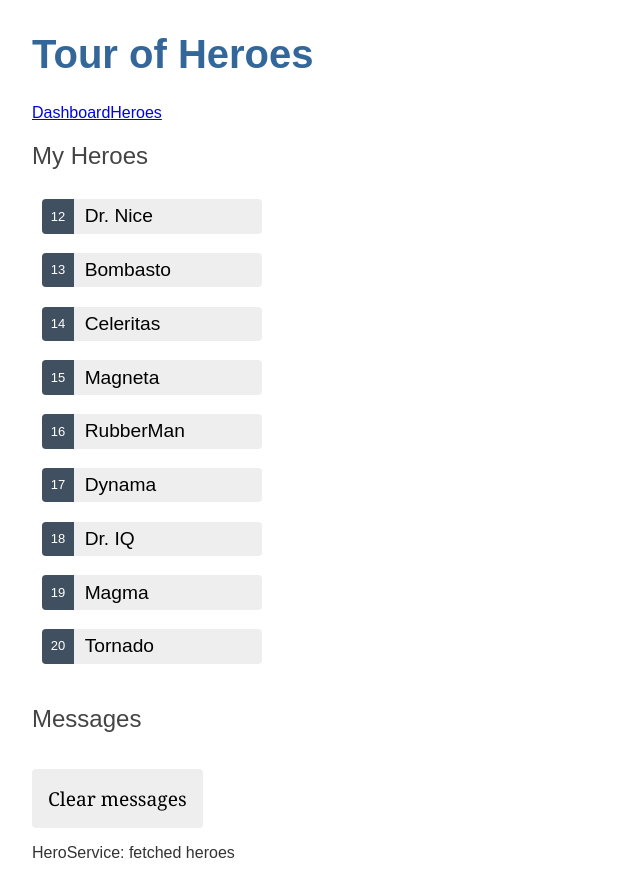
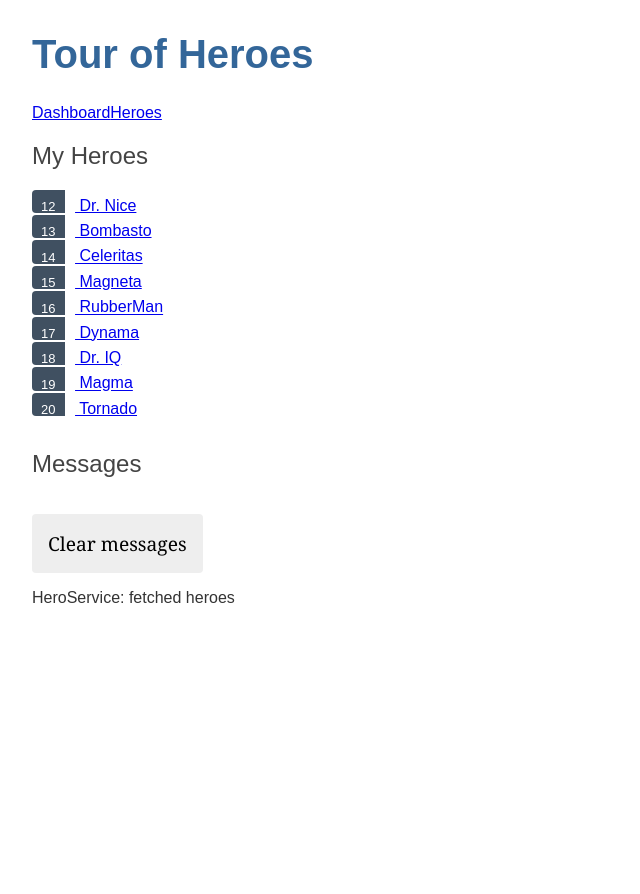
Before and after one commit to Shadypio/angular-tour-of-heroes, an Angular app: page /heroes in a window 1280 px wide. Shown: the whole page, without its empty margins (0-640 px from the left). After the commit the page ends 800 px from the top, so only its background shows below. Built offline with nearby package versions, Linux system fonts and the light colour scheme.

Commit message:
Added routing for hero details

```diff
--- a/src/app/app-routing.module.ts
+++ b/src/app/app-routing.module.ts
@@ -2,11 +2,13 @@
 import { RouterModule, Routes } from '@angular/router';
 import { HeroesComponent } from './components/heroes/heroes.component';
 import { DashboardComponent } from './components/dashboard/dashboard.component';
+import { HeroDetailComponent } from './components/hero-detail/hero-detail.component';
 
 const routes: Routes = [
-  { path: 'heroes', component: HeroesComponent },
+  { path: '', redirectTo: '/dashboard', pathMatch: 'full' },
   { path: 'dashboard', component: DashboardComponent },
-  { path: '', redirectTo: '/dashboard', pathMatch: 'full' },
+  { path: 'detail/:id', component: HeroDetailComponent },
+  { path: 'heroes', component: HeroesComponent }
 ];
 
 @NgModule({
--- a/src/app/components/dashboard/dashboard.component.html
+++ b/src/app/components/dashboard/dashboard.component.html
@@ -1,6 +1,7 @@
 <h2>Top Heroes</h2>
 <div class="heroes-menu">
-  <a *ngFor="let hero of heroes">
-    {{hero.name}}
-  </a>
+  <a *ngFor="let hero of heroes"
+  routerLink="/detail/{{hero.id}}">
+  {{hero.name}}
+</a>
 </div>
--- a/src/app/components/heroes/heroes.component.html
+++ b/src/app/components/heroes/heroes.component.html
@@ -1,12 +1,8 @@
 <h2>My Heroes</h2>
 <ul class="heroes">
   <li *ngFor="let hero of heroes">
-    <button [class.selected]="hero === selectedHero" type="button" (click)="onSelect(hero)">
-      <span class="badge">{{hero.id}}</span>
-      <span class="name">{{hero.name}}</span>
-    </button>
+    <a routerLink="/detail/{{hero.id}}">
+      <span class="badge">{{hero.id}}</span> {{hero.name}}
+    </a>
   </li>
-
 </ul>
-
-<app-hero-detail [hero]="selectedHero"></app-hero-detail>
--- a/src/app/components/heroes/heroes.component.ts
+++ b/src/app/components/heroes/heroes.component.ts
@@ -21,11 +21,6 @@
     this.getHeroes();
   }
 
-  onSelect(hero: Hero): void {
-    this.selectedHero = hero;
-    this.messageService.add(`HeroesComponent: Selected hero id=${hero.id} - ${hero.name}`);
-  }
-
   getHeroes(): void {
     this.heroService.getHeroes()
         .subscribe(heroes => this.heroes = heroes);
```
